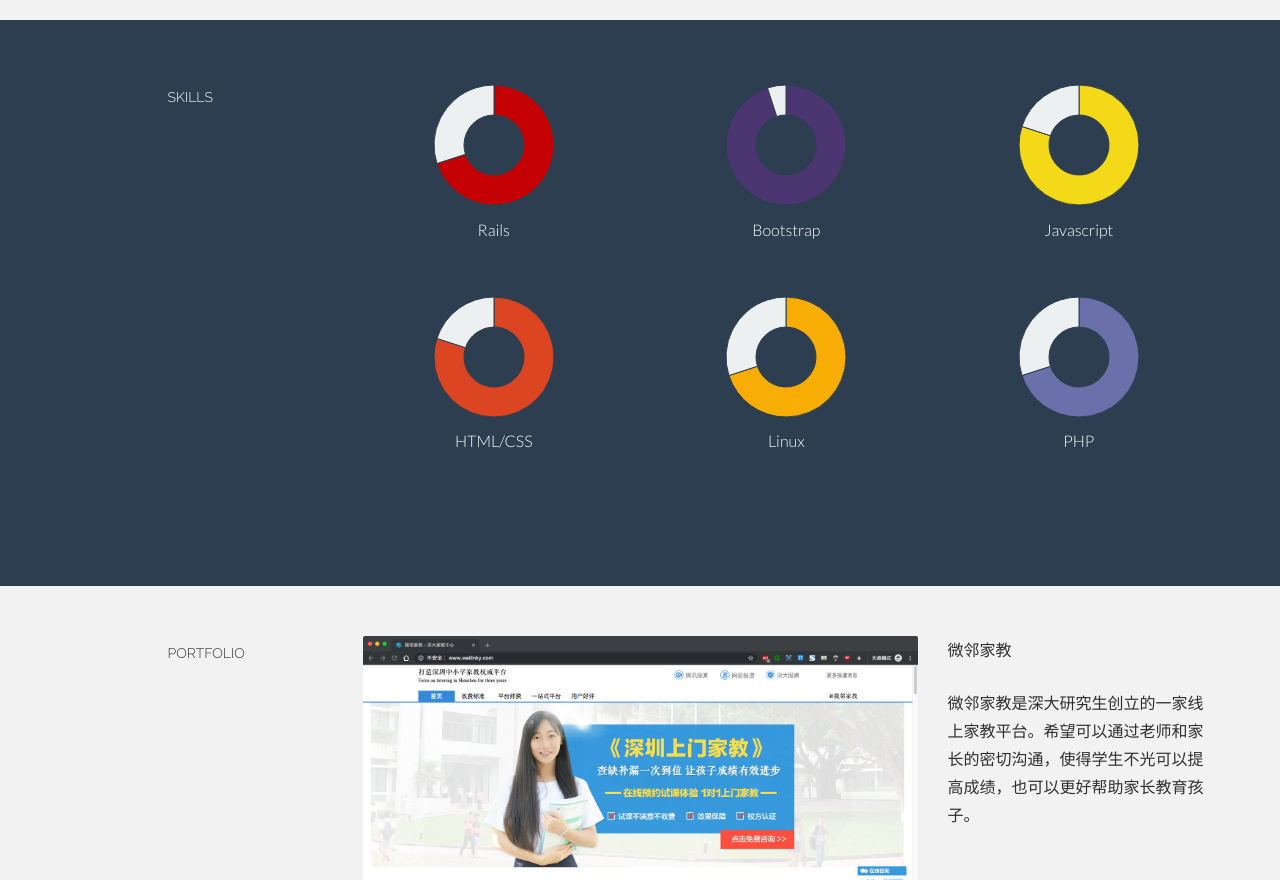
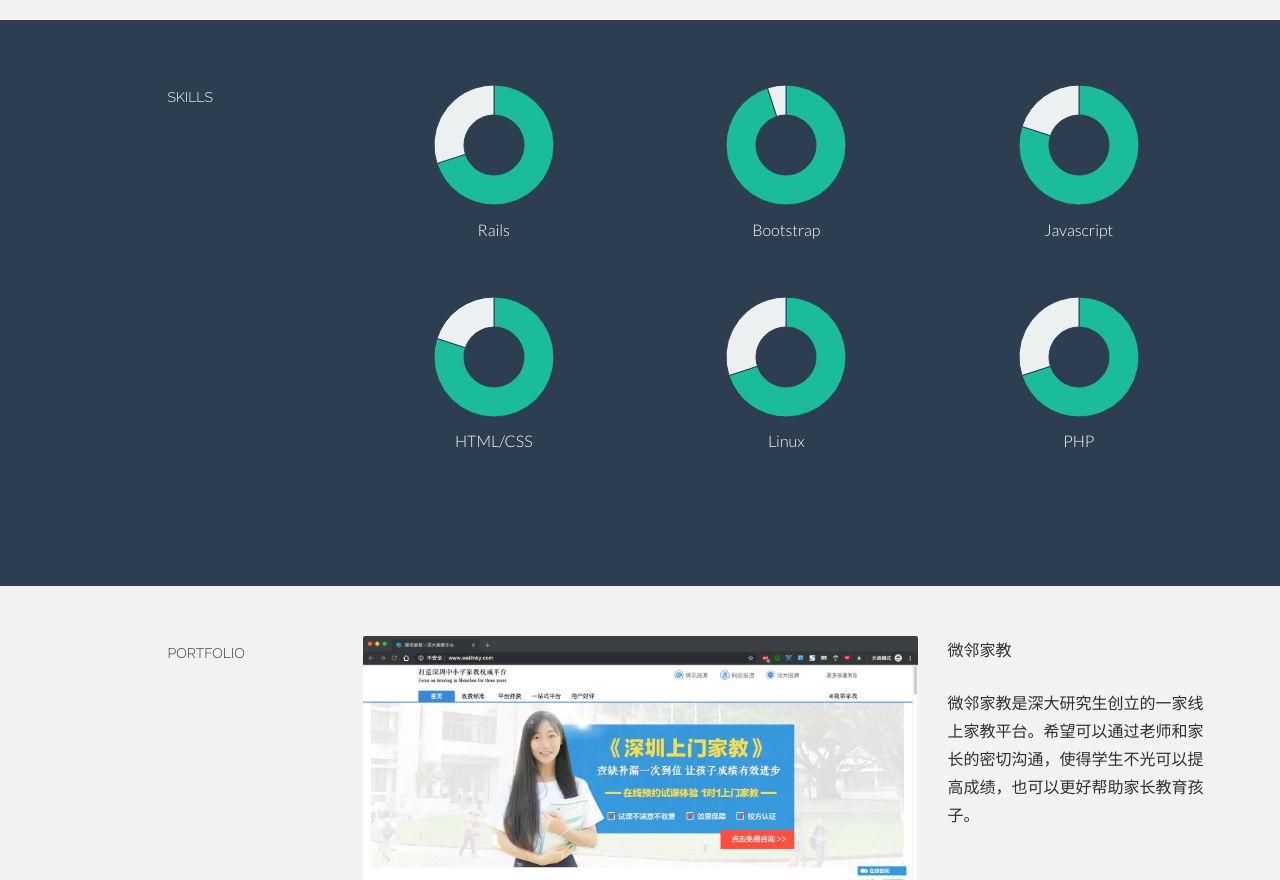
Before and after one commit to tiseheaini/resume, a plain HTML site: page index.html in a window 1280 px wide. Shown: the part 1932-2812 px from the top of the page. Drawn offline with Linux system fonts and the light colour scheme.

Commit message:
更改 skils 颜色

```diff
--- a/index.html
+++ b/index.html
@@ -166,7 +166,7 @@
 							var doughnutData = [
 									{
 										value: 70,
-										color:"#C50003"
+										color:"#1abc9c"
 									},
 									{
 										value : 30,
@@ -184,7 +184,7 @@
 							var doughnutData = [
 									{
 										value: 95,
-										color:"#4C3671"
+										color:"#1abc9c"
 									},
 									{
 										value : 5,
@@ -202,7 +202,7 @@
 							var doughnutData = [
 									{
 										value: 80,
-										color:"#F4D919"
+										color:"#1abc9c"
 									},
 									{
 										value : 20,
@@ -221,7 +221,7 @@
 							var doughnutData = [
 									{
 										value: 80,
-										color:"#DC4521"
+										color:"#1abc9c"
 									},
 									{
 										value : 20,
@@ -239,7 +239,7 @@
 							var doughnutData = [
 									{
 										value: 70,
-										color:"#F8AD05"
+										color:"#1abc9c"
 									},
 									{
 										value : 30,
@@ -257,7 +257,7 @@
 							var doughnutData = [
 									{
 										value: 70,
-										color:"#6C70AA"
+										color:"#1abc9c"
 									},
 									{
 										value : 30,
```
